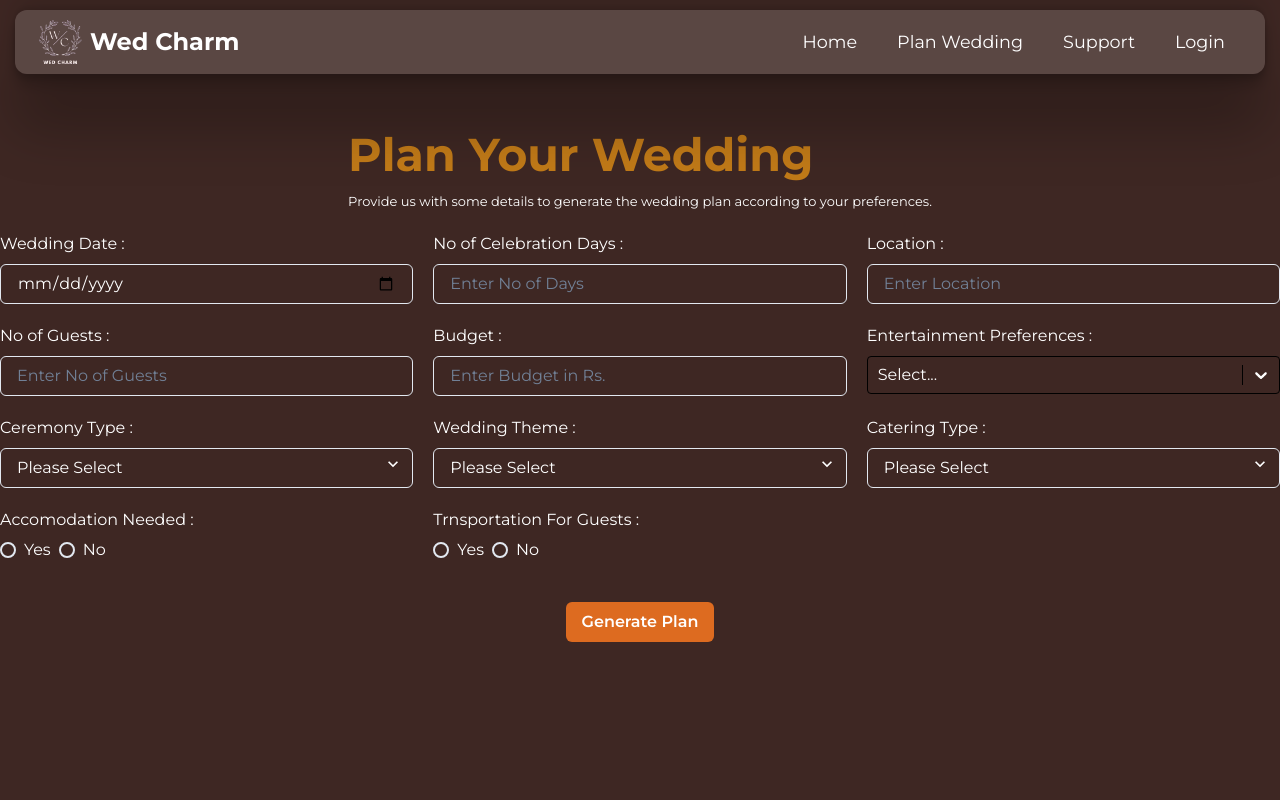
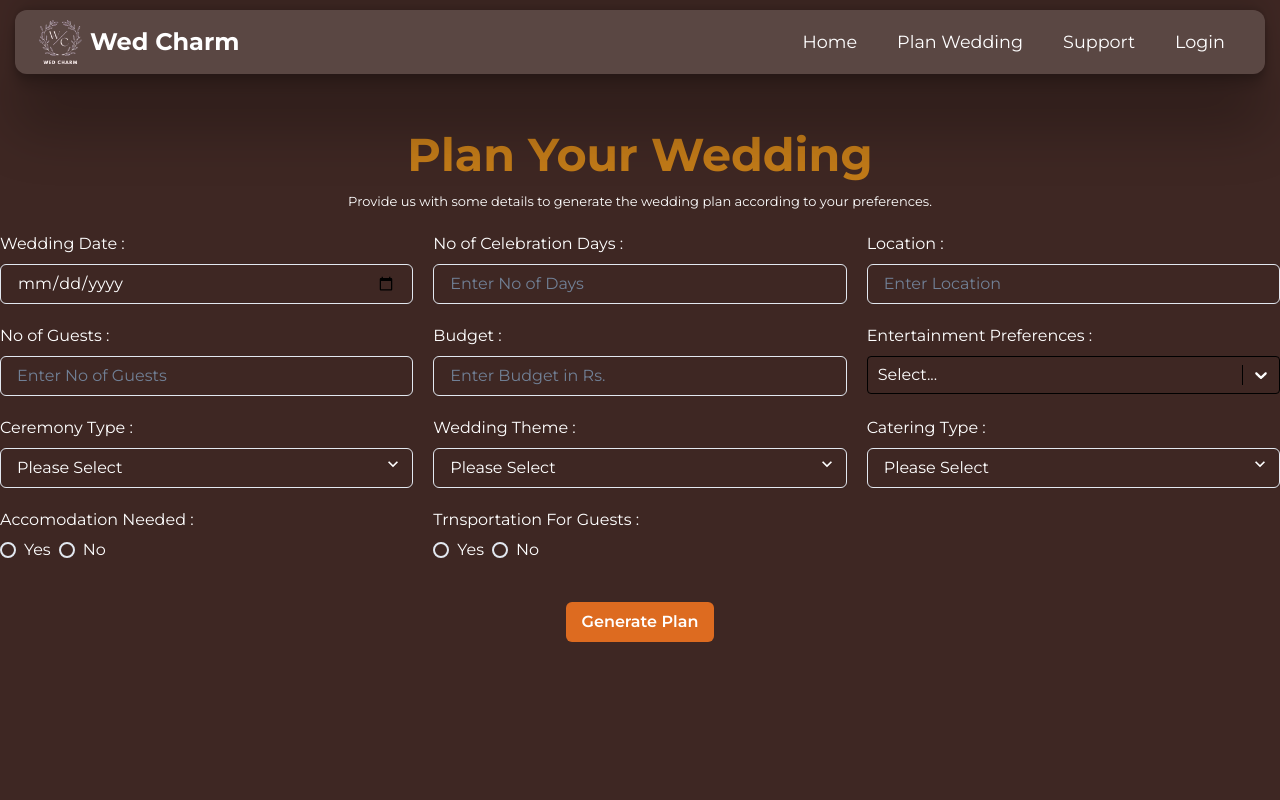
Before and after one commit to WED-CHARM-CODEBASE/WED-CHARM, a React (Create React App) app in the folder client/: page /plan-wedding in a window 1280 px wide. Shown: the top 800 px of the page. Built offline with nearby package versions, Linux system fonts and the light colour scheme.

Commit message:
frontend aligning center

```diff
--- a/client/src/components/PlanWedding.css
+++ b/client/src/components/PlanWedding.css
@@ -45,7 +45,9 @@
 .input-field option {
   color: #000;
 }
-
+.heading {
+  text-align: center;
+}
 /* Responsive grid layout for various screen sizes */
 
 /* Mobile: 1 field per row */
```
